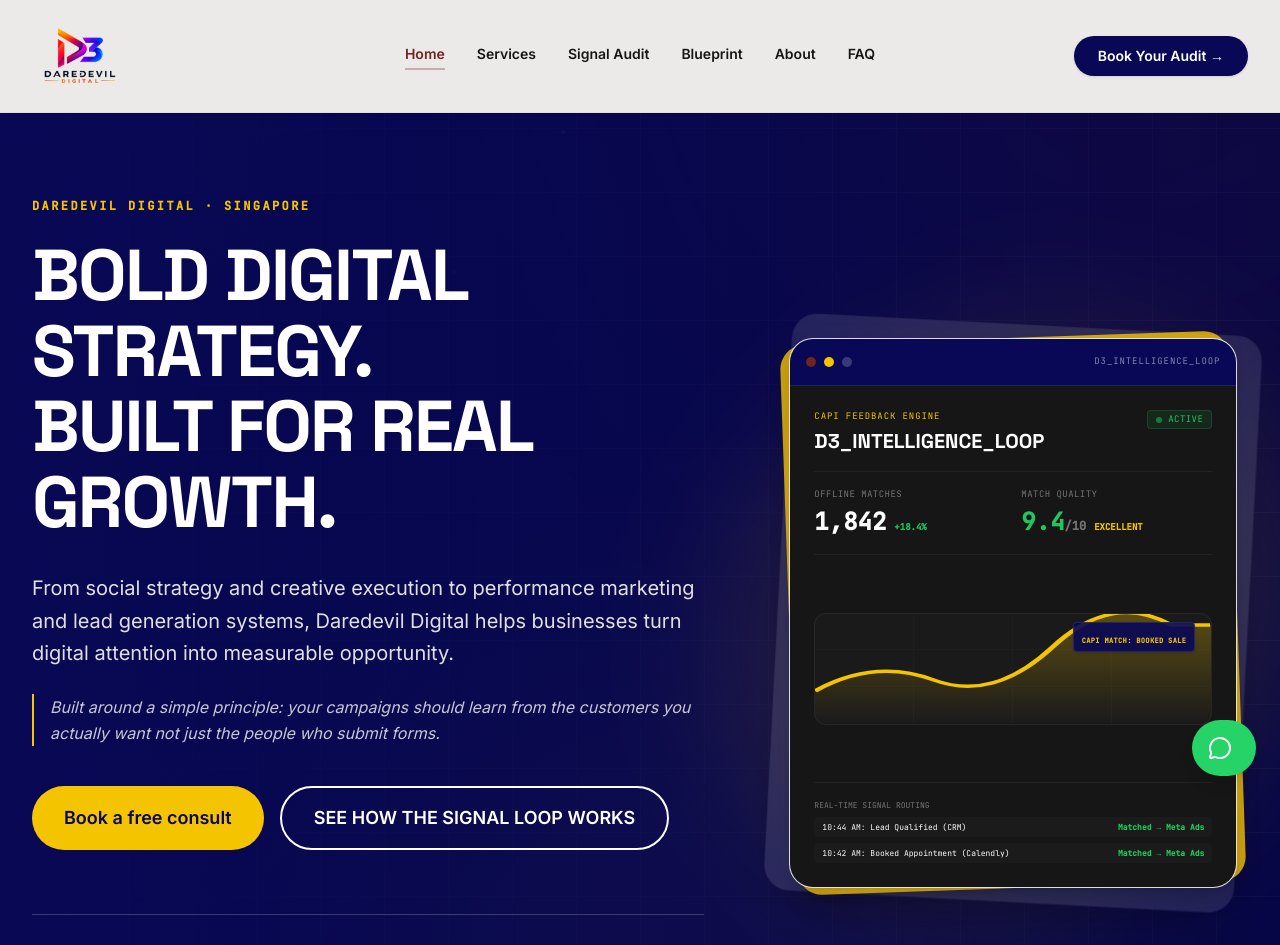
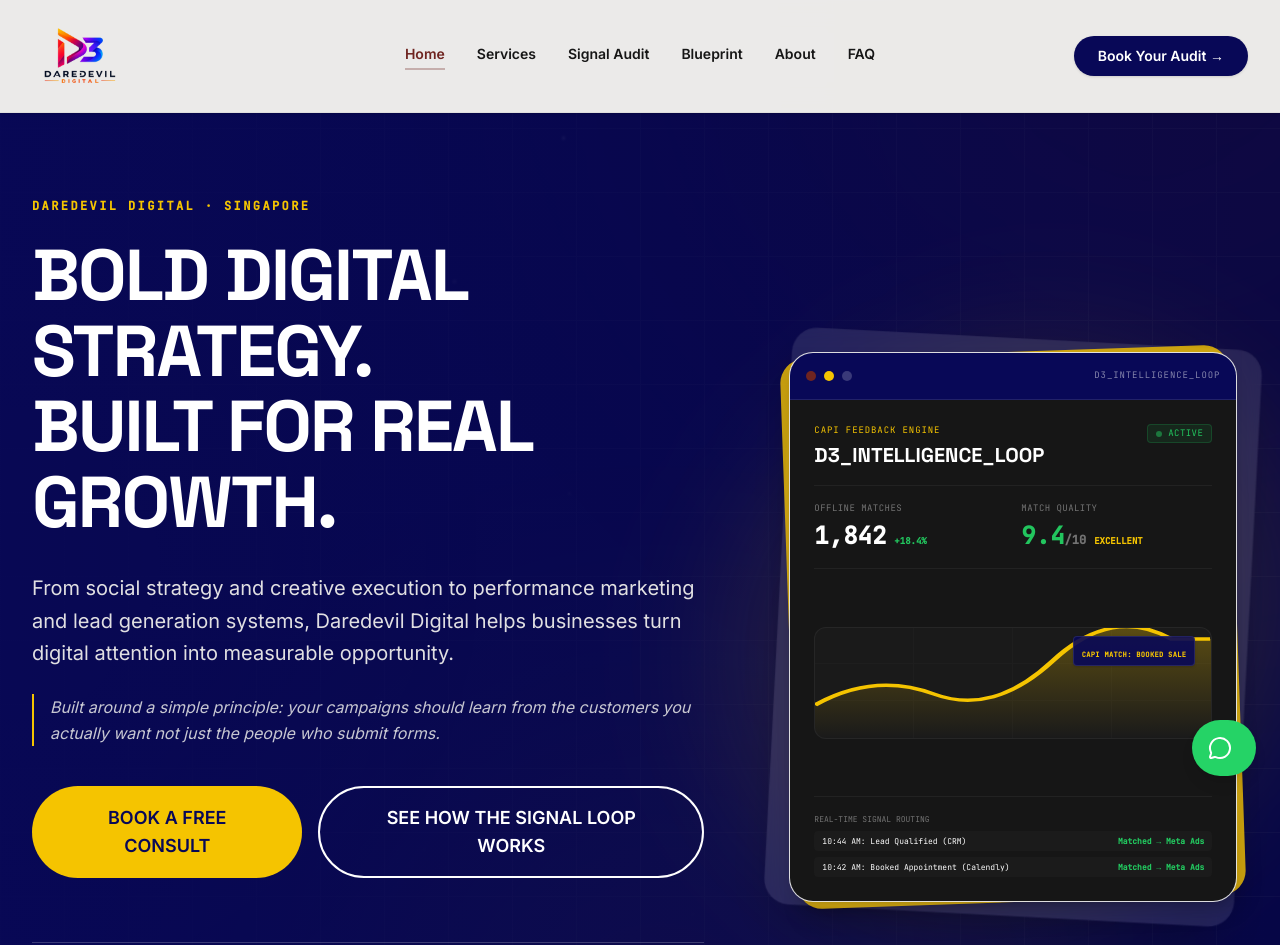
Before and after one commit to pruthvirajtarode/daredevildigital, a React (Vite) app: page / in a window 1280 px wide. Shown: the top 945 px of the page. Built offline with nearby package versions, Linux system fonts and the light colour scheme.

Commit message:
Capitalize hero CTA text

```diff
--- a/src/components/sections/Hero.tsx
+++ b/src/components/sections/Hero.tsx
@@ -92,7 +92,7 @@
 
           <div className="flex flex-col sm:flex-row gap-4">
             <Button href="/contact" variant="secondary" size="lg">
-              Book a free consult
+              BOOK A FREE CONSULT
             </Button>
             <Button href="/signal-audit" variant="outline-light" size="lg">
               SEE HOW THE SIGNAL LOOP WORKS
```
